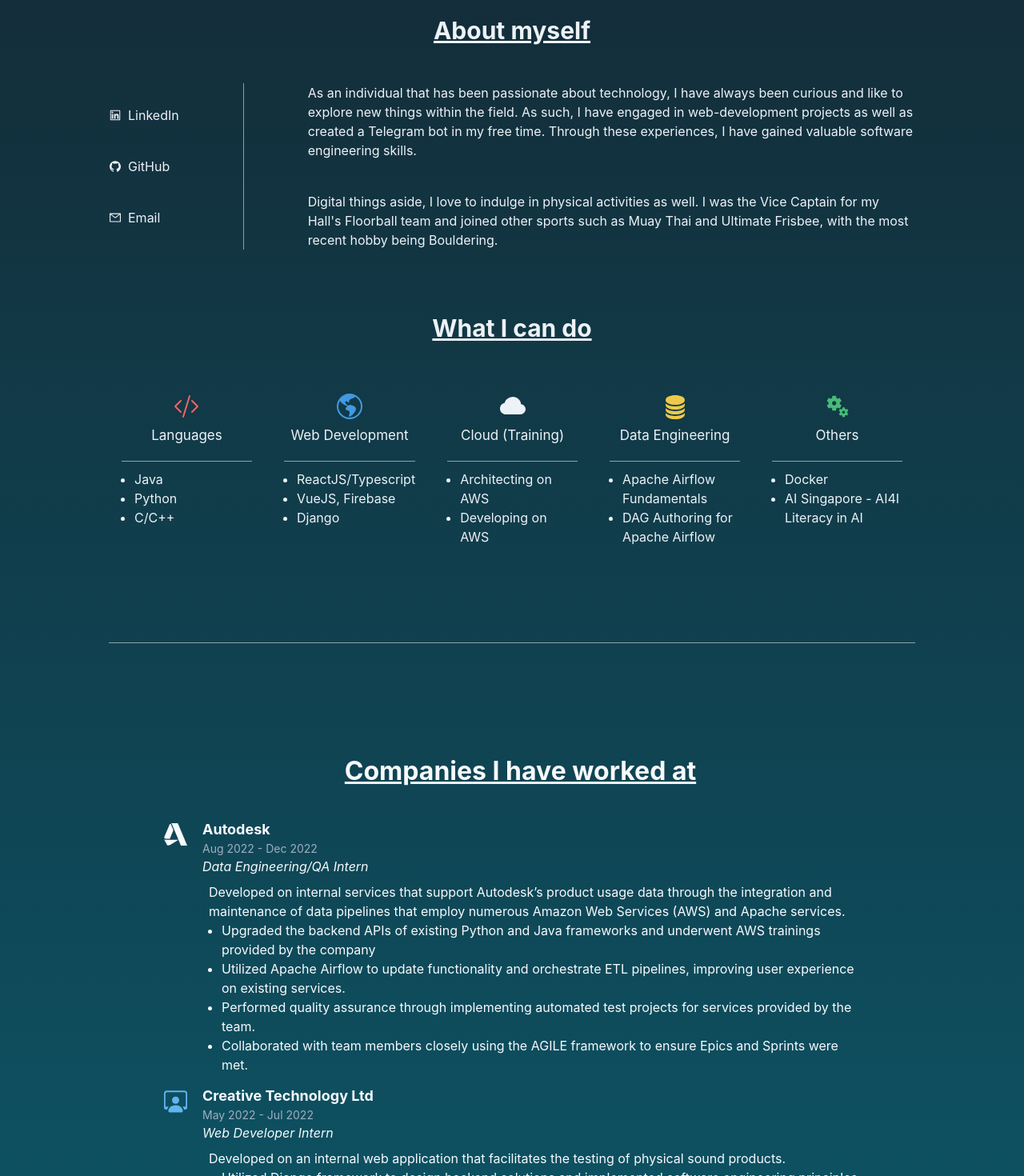
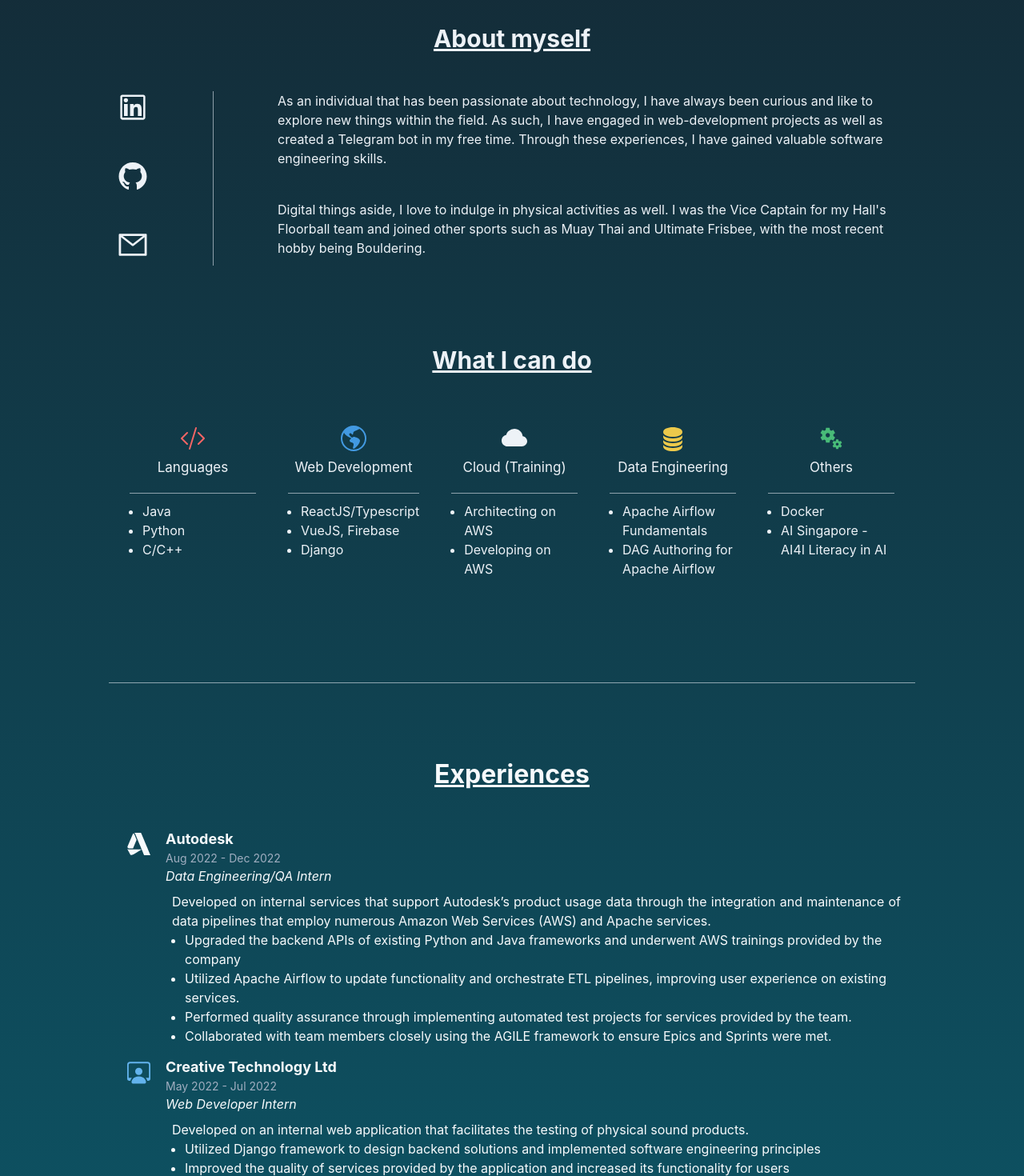
Before and after one commit to weidak/Personal-Portfolio-Website, a Next.js app: page / in a window 1280 px wide. Shown: the part 860-2330 px from the top of the page at 80% size. Built offline with nearby package versions, Linux system fonts and the light colour scheme.

Commit message:
Update components to work well on mobile

```diff
--- a/components/about.tsx
+++ b/components/about.tsx
@@ -1,35 +1,42 @@
-import { Box, Flex, Text, Heading, VStack, HStack, Icon, Divider, Link, Stack } from "@chakra-ui/react";
+import { Box, Flex, Text, Heading, VStack, HStack, Icon, Divider, Link, Stack, useBreakpointValue } from "@chakra-ui/react";
 import { forwardRef, ForwardRefRenderFunction } from "react";
 import { AiOutlineLinkedin, AiOutlineGithub, AiOutlineMail } from 'react-icons/ai'
 
 interface AboutProps {
-  fontColor: string,
+  theme: any,
 }
 
 const about1 = "As an individual that has been passionate about technology, I have always been curious and like to explore new things within the field. As such, I have engaged in web-development projects as well as created a Telegram bot in my free time. Through these experiences, I have gained valuable software engineering skills."
 const about2 = "Digital things aside, I love to indulge in physical activities as well. I was the Vice Captain for my Hall's Floorball team and joined other sports such as Muay Thai and Ultimate Frisbee, with the most recent hobby being Bouldering."
 
-const About: ForwardRefRenderFunction<HTMLDivElement, AboutProps> = ({ fontColor }, ref) => {
+const About: ForwardRefRenderFunction<HTMLDivElement, AboutProps> = ({ theme }, ref) => {
+
+  const isDesktop = useBreakpointValue({ base: false, md: true, lg: true });
+
   return (
-        <Box ref={ref} as="section" id="about" color={fontColor} mb='10vh'>
+    <Box ref={ref} as="section" id="about" color={theme.fontColor} mb='10vh' m={theme.containerMargins}>
       <Flex justify="center">
         <Stack direction={"column"} align="center">
             <Heading as="u" size="lg" mb="10">
                 About myself
             </Heading>
-                <Stack spacing={20} flexDir={['column', 'column', 'row', 'row']}>
-                  <VStack spacing={10} align="left" justify={"center"}>
+            { isDesktop ? (
+              <Stack spacing={20} flexDir={'row'}>
+                <VStack spacing={10} align="right" justify={"center"}>
                 <HStack>
-                      <Icon as={AiOutlineLinkedin}/>
-                      <Link href="https://www.linkedin.com/in/tay-weida/">LinkedIn</Link>
+                    <Link href="https://www.linkedin.com/in/tay-weida/">
+                      <Icon as={AiOutlineLinkedin} boxSize={'2.5em'}/>
+                    </Link>
                   </HStack>
                   <HStack>
-                      <Icon as={AiOutlineGithub}/>
-                      <Link href="https://www.github.com/weidak">GitHub</Link>
+                    <Link href="https://www.github.com/weidak">
+                      <Icon as={AiOutlineGithub} boxSize={'2.5em'}/>
+                    </Link>
                   </HStack>
                   <HStack>
-                      <Icon as={AiOutlineMail}/>
-                      <Link href="mailto: weida.tay99@gmail.com">Email</Link>
+                    <Link href="mailto: weida.tay99@gmail.com">
+                      <Icon as={AiOutlineMail} boxSize={'2.5em'}/>
+                    </Link>
                   </HStack>
                 </VStack>
                 <Divider orientation="vertical"/>
@@ -42,6 +49,36 @@
                     </Text>
                 </VStack>
               </Stack>
+            ) : (
+              <Stack spacing={20} flexDir={['column', 'column', 'row', 'row']}>
+                <HStack spacing={10} align="left" justify={"center"}>
+                  <HStack>
+                    <Link href="https://www.linkedin.com/in/tay-weida/">
+                      <Icon as={AiOutlineLinkedin} boxSize={'4em'}/>
+                    </Link>
+                  </HStack>
+                  <HStack>
+                    <Link href="https://www.github.com/weidak">
+                      <Icon as={AiOutlineGithub} boxSize={'4em'}/>
+                    </Link>
+                  </HStack>
+                  <HStack>
+                    <Link href="mailto: weida.tay99@gmail.com">
+                      <Icon as={AiOutlineMail} boxSize={'4em'}/>
+                    </Link>
+                  </HStack>
+                </HStack>
+                <Divider orientation="horizontal"/>
+                <VStack spacing={4}>
+                    <Text textAlign={"justify"}>
+                      {about1}
+                    </Text>
+                    <Text textAlign={"justify"}>
+                      {about2}
+                    </Text>
+                </VStack>
+              </Stack>
+            )}
         </Stack>
       </Flex>
     </Box>
@@ -49,3 +86,59 @@
 }
 
 export default forwardRef(About);
+
+
+// import { Box, Flex, Text, Heading, VStack, HStack, Icon, Divider, Link, Stack, useBreakpointValue } from "@chakra-ui/react";
+// import { forwardRef, ForwardRefRenderFunction } from "react";
+// import { AiOutlineLinkedin, AiOutlineGithub, AiOutlineMail } from 'react-icons/ai'
+
+// interface AboutProps {
+//   fontColor: string,
+// }
+
+// const about1 = "As an individual that has been passionate about technology, I have always been curious and like to explore new things within the field. As such, I have engaged in web-development projects as well as created a Telegram bot in my free time. Through these experiences, I have gained valuable software engineering skills."
+// const about2 = "Digital things aside, I love to indulge in physical activities as well. I was the Vice Captain for my Hall's Floorball team and joined other sports such as Muay Thai and Ultimate Frisbee, with the most recent hobby being Bouldering."
+
+// const About: ForwardRefRenderFunction<HTMLDivElement, AboutProps> = ({ fontColor }, ref) => {
+
+//   const isDesktop = useBreakpointValue({ base: false, lg: true });
+
+//   return (
+//     <Box ref={ref} as="section" id="about" color={fontColor} mb='10vh'>
+//       <Flex justify="center">
+//         <Stack direction={"column"} align="center">
+//             <Heading as="u" size="lg" mb="10">
+//                 About myself
+//             </Heading>
+//               <Stack spacing={20} flexDir={['column', 'column', 'row', 'row']}>
+//                 <VStack spacing={10} align="left" justify={"center"}>
+//                   <HStack>
+//                     <Icon as={AiOutlineLinkedin}/>
+//                     <Link href="https://www.linkedin.com/in/tay-weida/">LinkedIn</Link>
+//                   </HStack>
+//                   <HStack>
+//                     <Icon as={AiOutlineGithub}/>
+//                     <Link href="https://www.github.com/weidak">GitHub</Link>
+//                   </HStack>
+//                   <HStack>
+//                     <Icon as={AiOutlineMail}/>
+//                     <Link href="mailto: weida.tay99@gmail.com">Email</Link>
+//                   </HStack>
+//                 </VStack>
+//                 <Divider orientation="vertical"/>
+//                 <VStack spacing={10}>
+//                     <Text>
+//                       {about1}
+//                     </Text>
+//                     <Text>
+//                       {about2}
+//                     </Text>
+//                 </VStack>
+//             </Stack>
+//         </Stack>
+//       </Flex>
+//     </Box>
+//   );
+// }
+
+// export default forwardRef(About);
--- a/components/experience.tsx
+++ b/components/experience.tsx
@@ -7,53 +7,11 @@
 import { IconType } from "react-icons";
 import TimelineRow from "./timelinerow";
 
-interface TimelineProps {
-    fontColor: string,
-    timelineTitle: string,
-    timelineData: {
-        logo: IconType,
-        company: string,
-        date: string,
-        color: string
-        description: {
-            role: string;
-            overview: string;
-            details: string[];
-        };
-    }[],
+interface ExperienceProps {
+    theme: any,
 }
 
-const Timeline: React.FC<TimelineProps> = ({ timelineData, timelineTitle, fontColor}) => {
-    return (
-        <Box color={fontColor} minWidth="50%" p="10">
-            <Card p="1rem" maxHeight="100%" background="0" color={fontColor} border={"10px"} variant="unstyled" align={"center"}>
-                <CardHeader pt="0px" p="28px 0px 35px 21px">
-                    <Text fontSize="2em" fontWeight="bold" pb=".5rem" as="u">
-                        {timelineTitle}
-                    </Text>
-                </CardHeader>
-                <CardBody ps="26px" pe="0px" mb="31px" position="relative">
-                    <Flex direction="column" display='flex' flex='1'>
-                    {timelineData.map((row, index, arr) => (
-                        <TimelineRow
-                        key={index}
-                        logo={row.logo}
-                        company={row.company}
-                        date={row.date}
-                        color={row.color}
-                        index={index}
-                        arrLength={arr.length}
-                        description={row.description}
-                        />
-                    ))}
-                    </Flex>
-                </CardBody>
-            </Card>
-        </Box>
-    )
-}
-
-const Experience: ForwardRefRenderFunction<HTMLDivElement> = ({}, ref) => {
+const Experience: ForwardRefRenderFunction<HTMLDivElement, ExperienceProps> = ({ theme }, ref) => {
   const fontColor = "gray.50"
 
   const timelineData = [
@@ -88,12 +46,34 @@
         },
     },];
 
-  const timelineTitle = "Companies I have worked at"
+  const timelineTitle = "Experiences"
 
 
   return (
-    <Box ref={ref} alignSelf={"center"} alignItems="center">
-        <Timeline timelineData={timelineData} timelineTitle={timelineTitle} fontColor={fontColor}></Timeline>
+    <Box ref={ref} alignSelf={"center"} alignItems="center" m={theme.containerMargins} >
+        <Box maxHeight="100%" background="0" color={fontColor} alignItems={"center"}>
+            <Flex pb={"35px"} justify={"center"}>
+                <Text fontSize="2em" fontWeight="bold" pb=".5rem" as="u">
+                    {timelineTitle}
+                </Text>
+            </Flex>
+            <Flex ps="26px" pe="0px" mb="31px" position="relative">
+                <Flex direction="column" display='flex' flex='1'>
+                {timelineData.map((row, index, arr) => (
+                    <TimelineRow
+                    key={index}
+                    logo={row.logo}
+                    company={row.company}
+                    date={row.date}
+                    color={row.color}
+                    index={index}
+                    arrLength={arr.length}
+                    description={row.description}
+                    />
+                ))}
+                </Flex>
+            </Flex>
+        </Box>
     </Box>
   );
 }
--- a/components/navbar.tsx
+++ b/components/navbar.tsx
@@ -78,7 +78,7 @@
         <Container py={{ base: "4", lg: "5" }}>
           <HStack spacing="10" justify="space-between">
             {/* <Image src="https://i.imgur.com/VhIvSNs.png" width={"70px"} /> */}
-            {/* {isDesktop ? (
+            {isDesktop ? (
               <Flex justify="space-between" flex="1">
                 <ButtonGroup variant="link" spacing="8">
                   {navData.map((item, i) => (
@@ -89,7 +89,7 @@
                   ))}
                 </ButtonGroup>
               </Flex>
-            ) : ( */}
+            ) : (
               <>
                 <IconButton
                   ref={btnRef}
@@ -116,7 +116,7 @@
                   </DrawerContent>
                 </Drawer>
               </>
-            {/* )} */}
+            )}
           </HStack>
         </Container>
       </Box>
--- a/components/projects.tsx
+++ b/components/projects.tsx
@@ -64,13 +64,13 @@
 
 
     return (
-        <Box alignSelf={"center"} mb="20vh" alignItems="center" margin="auto">
+        <Box alignSelf={"center"} mb="20vh" alignItems="center" margin={theme.containerPadding}>
             <Flex justify={"center"} pb="2vh">
                 <Heading as="u" color={theme.fontColor}>
                     Projects
                 </Heading>
             </Flex>
-            <SimpleGrid columns={[1, 1, 2, 3]} spacing={10}>
+            <SimpleGrid columns={[1, 1, 1, 3]} spacing={[10]}>
                 {projects.map((content, index) => (
                     <ProjectCard
                     key={index}
--- a/components/skillsets.tsx
+++ b/components/skillsets.tsx
@@ -4,10 +4,10 @@
 import { forwardRef, ForwardRefRenderFunction } from "react";
 
 interface SkillSetProps {
-  fontColor: string;
+  theme: any;
 }
 
-const SkillSet: ForwardRefRenderFunction<HTMLDivElement, SkillSetProps> = ({ fontColor }, ref) => {
+const SkillSet: ForwardRefRenderFunction<HTMLDivElement, SkillSetProps> = ({ theme }, ref) => {
 
   const skillsets = [
     {
@@ -43,7 +43,7 @@
   ]
 
   return (
-    <Box as="section" id="skillsets" color={fontColor} ref={ref}>
+    <Box as="section" id="skillsets" color={theme.fontColor} ref={ref} m={theme.containerMargins}>
       <Flex justify="center">
         <Stack align="center">
           <Heading as="u" size="lg" mb="10">
--- a/components/timelinerow.tsx
+++ b/components/timelinerow.tsx
@@ -55,7 +55,7 @@
                     {description.role}
                 </Text>
                 <Box p="1vh">
-                    <Text>
+                    <Text textAlign={"justify"}>
                         {description.overview}
                     </Text>
                     <UnorderedList>
--- a/pages/index.tsx
+++ b/pages/index.tsx
@@ -35,6 +35,7 @@
     fontColor: 'gray.100',
     background: 'gray.900',
     bgGradient: 'linear(to-t, cyan.800, gray.900)',
+    containerMargins: '10px'
   }
 
 
@@ -60,7 +61,7 @@
         id="main"
         bgGradient={theme.bgGradient}
       >
-        <Container maxWidth={["100%", "70%", "70%", "130vh"]}>
+        <Container maxWidth={["100%", "80%", "70%", "130vh"]}>
           <Flex
             alignItems={"center"}
             justify={"center"}
@@ -72,15 +73,13 @@
             <Fade
               in={true}
             >
-              <Introduction fontColor={theme.fontColor}/>
+              <Introduction theme={theme}/>
             </Fade>
-            <ScaleFade in={aboutRefInView} initialScale={0.90}>
-              <About fontColor={theme.fontColor}/>
-              <SkillSet ref={aboutRef} fontColor={theme.fontColor}/>
-            </ScaleFade>
-              <Center><Divider mt="10" orientation="horizontal"/></Center>
+            <About theme={theme}/>
+            <SkillSet ref={aboutRef} theme={theme}/>
+            <Center><Divider mt="10" orientation="horizontal"/></Center>
             <ScaleFade in={experienceRefInView}>
-                <Experience ref={experienceRef} />
+                <Experience theme={theme} ref={experienceRef} />
             </ScaleFade>
               <Projects theme={theme} />
               <Box boxSize="xxs"><Text fontSize="10" color={theme.fontColor} align={'center'} mb='10vh'>This website was built by me in 2023 using NextJS and ChakraUI.</Text></Box>
```
Also changed, not shown: components/introduction.tsx (+5 -5 lines). Lines whose indentation alone changed are shown as unchanged.
